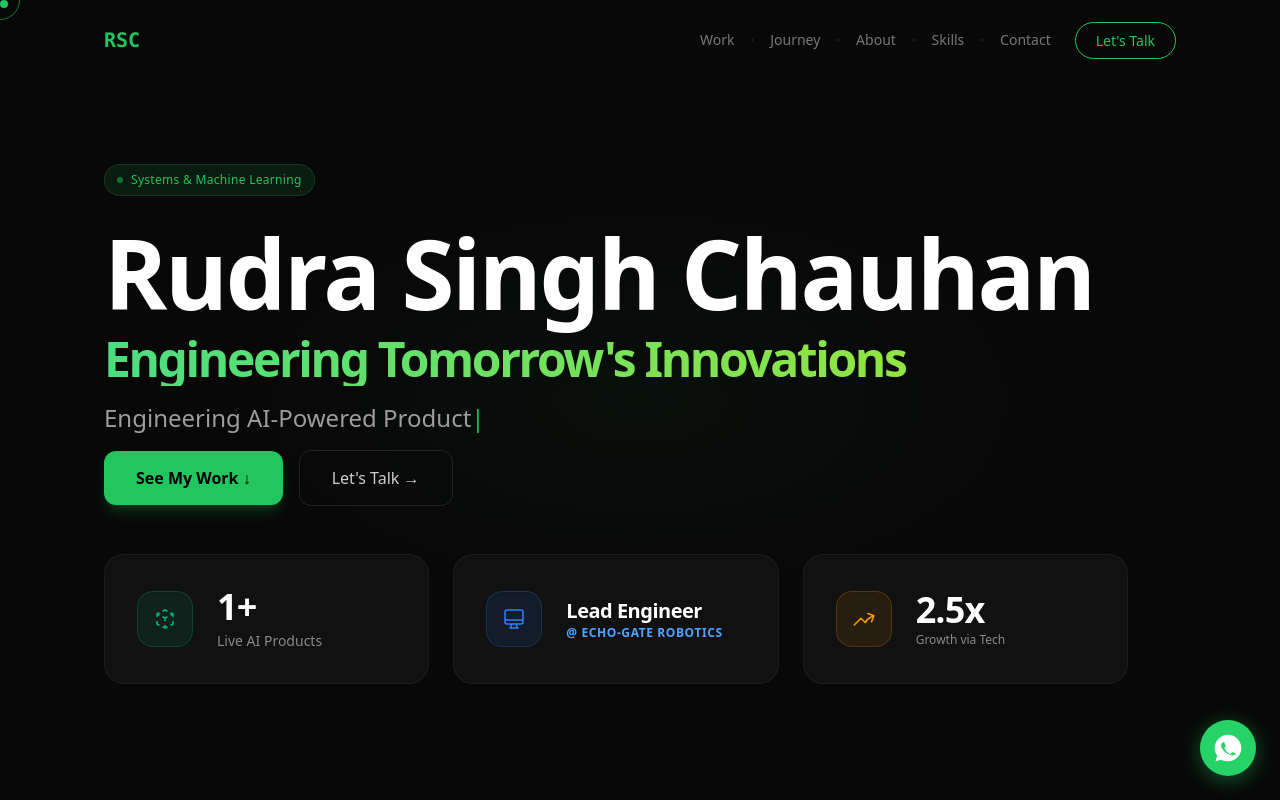
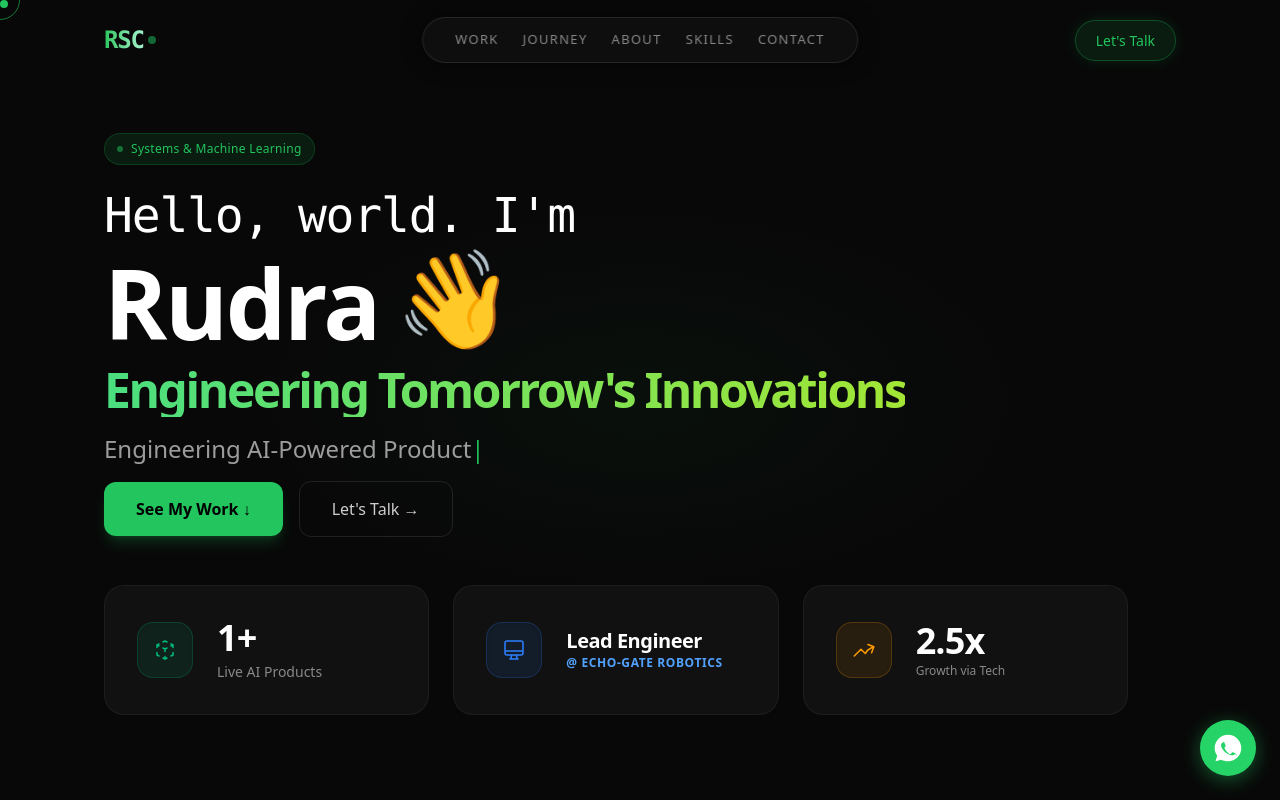
Before and after one commit to RudraS-Chauhan/Rudra-Portfolio, a React (Vite) app: page / in a window 1280 px wide. Shown: the top 800 px of the page. Built offline with nearby package versions, Linux system fonts and the light colour scheme.

Commit message:
feat: Add react-icons dependency and usage
Integrates the react-icons library to display visual representations of various technologies within the application. This includes updating dependencies and introducing a new `techIcons` mapping in `App.tsx` to associate icons with specific technologies.

```diff
--- a/package.json
+++ b/package.json
@@ -21,6 +21,7 @@
     "motion": "^12.23.24",
     "react": "^19.0.1",
     "react-dom": "^19.0.1",
+    "react-icons": "^5.6.0",
     "react-syntax-highlighter": "^16.1.1",
     "vite": "^6.2.3"
   },
--- a/src/App.tsx
+++ b/src/App.tsx
@@ -2,6 +2,12 @@
 
 import React, { useState, useEffect, useRef } from 'react';
 import { motion, AnimatePresence } from 'framer-motion';
+import {
+  SiJavascript, SiTypescript, SiPython, SiCplusplus, SiReact,
+  SiNextdotjs, SiNodedotjs, SiTailwindcss, SiFlutter, SiFirebase,
+  SiDocker, SiGit, SiVercel, SiGooglegemini, SiDart, SiGithub
+} from 'react-icons/si';
+import { FaJava, FaDatabase, FaRobot, FaMicrochip, FaCogs, FaProjectDiagram } from 'react-icons/fa';
 
 const countUpCurve = (progress: number) => 1 - Math.pow(1 - progress, 3);
 
@@ -33,6 +39,36 @@ const techDescriptions: Record<string, string> = {
   'SolidWorks': '3D CAD design for hardware.',
   'Hardware Integration': 'Bridging software & physical systems.',
   'Rapid Prototyping': 'Iterative physical development.',
+};
+
+const techIcons: Record<string, React.ReactNode> = {
+  'JavaScript': <SiJavascript className="w-4 h-4" />,
+  'TypeScript': <SiTypescript className="w-4 h-4" />,
+  'Python': <SiPython className="w-4 h-4" />,
+  'Java': <FaJava className="w-4 h-4" />,
+  'C++': <SiCplusplus className="w-4 h-4" />,
+  'SQL': <FaDatabase className="w-4 h-4" />,
+  'React': <SiReact className="w-4 h-4" />,
+  'Next.js': <SiNextdotjs className="w-4 h-4" />,
+  'Node.js': <SiNodedotjs className="w-4 h-4" />,
+  'Tailwind': <SiTailwindcss className="w-4 h-4" />,
+  'Tailwind CSS': <SiTailwindcss className="w-4 h-4" />,
+  'Flutter': <SiFlutter className="w-4 h-4" />,
+  'Dart (Flutter)': <SiDart className="w-4 h-4" />,
+  'Firebase': <SiFirebase className="w-4 h-4" />,
+  'Docker': <SiDocker className="w-4 h-4" />,
+  'Git': <SiGit className="w-4 h-4" />,
+  'Git & GitHub': <SiGithub className="w-4 h-4" />,
+  'Vercel': <SiVercel className="w-4 h-4" />,
+  'REST APIs': <FaProjectDiagram className="w-4 h-4" />,
+  'SQL databases': <FaDatabase className="w-4 h-4" />,
+  'Gemini AI': <SiGooglegemini className="w-4 h-4" />,
+  'Google Gemini': <SiGooglegemini className="w-4 h-4" />,
+  'Claude AI': <FaRobot className="w-4 h-4" />,
+  'Prompt Engineering': <FaRobot className="w-4 h-4" />,
+  'SolidWorks': <FaCogs className="w-4 h-4" />,
+  'Hardware Integration': <FaMicrochip className="w-4 h-4" />,
+  'Rapid Prototyping': <FaCogs className="w-4 h-4" />,
 };
 
 const TooltipTag = ({ text, children, className }: { text?: string, children: React.ReactNode, className?: string }) => {
@@ -608,30 +644,31 @@ export default function Portfolio() {
 
       {/* Navbar */}
       <div className="fixed top-0 left-0 h-[2px] bg-gradient-to-r from-[#22c55e] to-[#a3e635] z-[9999]" style={{ width: `${scrollProgress * 100}%` }} />
-      <nav className={`fixed top-0 left-0 right-0 z-50 transition-all duration-300 ${navScrolled ? 'bg-[#080808]/90 backdrop-blur-[20px] border-b border-[#22c55e]/15' : 'bg-transparent border-transparent'}`}>
-        <div className="max-w-6xl mx-auto px-6 md:px-10 h-20 flex items-center justify-between">
-          <a href="#hero" className="font-mono font-bold text-[20px] text-[#22c55e] hover:text-white hover:tracking-[2px] hover:shadow-[0_0_15px_rgba(34,197,94,0.5)] transition-all duration-300 relative group">
-            RSC
-            <span className="absolute -bottom-1 left-0 w-0 h-0.5 bg-[#22c55e] group-hover:w-full transition-all duration-300"></span>
+      <nav className={`fixed top-0 left-0 right-0 z-50 transition-all duration-500 ${navScrolled ? 'bg-[#080808]/80 backdrop-blur-[20px] border-b border-[#22c55e]/10' : 'bg-transparent border-transparent'}`}>
+        <div className="max-w-6xl mx-auto px-6 md:px-10 h-20 flex items-center justify-between relative">
+          <a href="#hero" className="font-mono font-black text-[24px] tracking-tighter flex items-center gap-1 group relative z-10 w-[80px]">
+            <span className="text-transparent bg-clip-text bg-gradient-to-r from-[#22c55e] to-emerald-200 group-hover:to-white transition-all duration-500">RSC</span>
+            <span className="w-2 h-2 rounded-full bg-[#22c55e] animate-pulse group-hover:scale-150 transition-transform duration-300"></span>
           </a>
-          <div className="hidden md:flex items-center gap-6">
-            <div className="flex items-center gap-4 text-sm text-white/45">
+
+          <div className="hidden md:flex absolute left-1/2 -translate-x-1/2 items-center px-8 py-3 rounded-full bg-[#111]/80 backdrop-blur-md border border-white/10 shadow-[0_0_20px_rgba(0,0,0,0.5)] z-0">
+            <div className="flex items-center gap-6 text-[13px] font-medium text-white/50 tracking-widest uppercase">
               <a href="#work" className="hover:text-white transition-colors duration-200">Work</a>
-              <span className="opacity-30">·</span>
               <a href="#journey" className="hover:text-white transition-colors duration-200">Journey</a>
-              <span className="opacity-30">·</span>
               <a href="#about" className="hover:text-white transition-colors duration-200">About</a>
-              <span className="opacity-30">·</span>
               <a href="#skills" className="hover:text-white transition-colors duration-200">Skills</a>
-              <span className="opacity-30">·</span>
               <a href="#contact" className="hover:text-white transition-colors duration-200">Contact</a>
             </div>
-            <MagneticButton href="#contact" className="px-5 py-2 rounded-full border border-[#22c55e] text-[#22c55e] text-sm font-medium hover:bg-[#22c55e]/10 transition-colors cursor-pointer">
+          </div>
+
+          <div className="hidden md:flex items-center justify-end w-[80px] z-10">
+            <MagneticButton href="#contact" className="px-5 py-2.5 rounded-full bg-[#22c55e]/10 border border-[#22c55e]/30 text-[#22c55e] text-sm font-medium hover:bg-[#22c55e] hover:text-black transition-all duration-300 cursor-pointer w-max whitespace-nowrap shadow-[0_0_15px_rgba(34,197,94,0.15)] hover:shadow-[0_0_20px_rgba(34,197,94,0.3)]">
               Let's Talk
             </MagneticButton>
           </div>
-          <button className="md:hidden text-[#22c55e] p-2" onClick={() => setMenuOpen(true)} aria-label="Open Menu">
-            <svg viewBox="0 0 24 24" fill="none" stroke="currentColor" strokeWidth="2" className="w-6 h-6"><path d="M4 6h16M4 12h16M4 18h16"/></svg>
+
+          <button className="md:hidden text-[#22c55e] p-2 -mr-2 z-10" onClick={() => setMenuOpen(true)} aria-label="Open Menu">
+            <svg viewBox="0 0 24 24" fill="none" stroke="currentColor" strokeWidth="2" className="w-8 h-8"><path d="M4 6h16M4 12h16M4 18h16"/></svg>
           </button>
         </div>
       </nav>
@@ -660,8 +697,14 @@ export default function Portfolio() {
             <div className="w-1.5 h-1.5 bg-[#22c55e] rounded-full animate-[pulse_2s_ease-in-out_infinite]" />
             Systems & Machine Learning
           </div>
-          <h1 className="text-[clamp(48px,8vw,96px)] font-black leading-[1.1] mb-2 tracking-tight">
-            <ScrambleText text="Rudra Singh Chauhan" />
+          <h1 className="text-[clamp(48px,8vw,96px)] font-black leading-[1.1] mb-2 tracking-tight group">
+            <span className="text-white/40 block text-[clamp(24px,4vw,48px)] mb-2 font-mono font-medium tracking-tight">
+              <ScrambleText text="Hello, world. I'm" />
+            </span>
+            <div className="flex items-center gap-4">
+              <span className="text-white hover:text-transparent hover:bg-clip-text hover:bg-gradient-to-r hover:from-[#22c55e] hover:to-emerald-200 transition-all duration-300">Rudra</span>
+              <span className="text-[#22c55e] animate-[bounce_2s_infinite] origin-bottom inline-block">👋</span>
+            </div>
             <span className="gradient-text block mt-2 text-[clamp(24px,4vw,48px)]">Engineering Tomorrow's Innovations</span>
           </h1>
           <div className="text-xl md:text-2xl text-white/50 mb-8 mt-2 h-8">
@@ -908,8 +951,11 @@ export default function Portfolio() {
           <div className="absolute top-0 bottom-0 left-[-0.5px] w-px bg-gradient-to-b from-[#22c55e] via-transparent to-transparent opacity-50"></div>
 
           <motion.div className="relative group" initial={{ opacity: 0, y: 30 }} whileInView={{ opacity: 1, y: 0 }} viewport={{ once: true, amount: 0.2 }} transition={{ duration: 0.5 }}>
-            <div className="absolute -left-[41px] md:-left-[57px] top-1 w-4 h-4 rounded-full bg-[#111] border-2 border-[#22c55e] shadow-[0_0_10px_rgba(34,197,94,0.5)] z-10 flex items-center justify-center animate-[pulse_2s_ease-in-out_infinite]">
-               <div className="w-1.5 h-1.5 bg-[#22c55e] rounded-full"></div>
+            <div className="absolute -left-[41px] md:-left-[57px] top-1 z-10 flex items-center justify-center">
+              <div className="absolute w-4 h-4 rounded-full bg-[#22c55e] animate-[ping_3s_cubic-bezier(0,0,0.2,1)_infinite] opacity-40"></div>
+              <div className="relative w-4 h-4 rounded-full bg-[#111] border-2 border-[#22c55e] shadow-[0_0_10px_rgba(34,197,94,0.5)] flex items-center justify-center">
+                 <div className="w-1.5 h-1.5 bg-[#22c55e] rounded-full"></div>
+              </div>
             </div>
             <div className="bg-[#111] border border-white/5 rounded-2xl p-6 md:p-8 hover:border-[#22c55e]/30 transition-all duration-300 shadow-2xl group-hover:shadow-[0_0_30px_rgba(34,197,94,0.15)] relative">
               <div className="flex flex-col md:flex-row md:items-center justify-between gap-4 mb-4">
@@ -939,7 +985,10 @@ export default function Portfolio() {
           </motion.div>
 
           <motion.div className="relative group" initial={{ opacity: 0, y: 30 }} whileInView={{ opacity: 1, y: 0 }} viewport={{ once: true, amount: 0.2 }} transition={{ duration: 0.5, delay: 0.1 }}>
-            <div className="absolute -left-[41px] md:-left-[57px] top-1 w-4 h-4 rounded-full bg-[#111] border border-white/20 shadow-[0_0_10px_rgba(255,255,255,0.2)] animate-[pulse_2.5s_ease-in-out_infinite] z-10"></div>
+            <div className="absolute -left-[41px] md:-left-[57px] top-1 z-10 flex items-center justify-center">
+              <div className="absolute w-4 h-4 rounded-full border border-white/40 animate-[ping_4s_cubic-bezier(0,0,0.2,1)_infinite] opacity-50"></div>
+              <div className="relative w-4 h-4 rounded-full bg-[#111] border border-white/20 shadow-[0_0_10px_rgba(255,255,255,0.2)]"></div>
+            </div>
             <div className="bg-[#111] border border-white/5 rounded-2xl p-6 md:p-8 hover:border-blue-500/30 transition-all duration-300 shadow-2xl group-hover:shadow-[0_0_30px_rgba(59,130,246,0.15)] relative">
               <div className="flex flex-col md:flex-row md:items-center justify-between gap-4 mb-4">
                 <div className="flex items-center gap-3">
@@ -1002,7 +1051,7 @@ export default function Portfolio() {
           <div className="w-full md:w-[60%] flex flex-col">
             <span className="hidden md:block text-[100px] leading-[0.8] text-[#22c55e] font-serif opacity-60 -mb-4">"</span>
             <p className="text-[15px] sm:text-[16px] md:text-[18px] leading-[1.8] text-white/75 font-normal">
-              <TypewriterQuote quote="I am a driven first-year BTech student specializing in AI & Machine Learning, believing that true learning happens through building. Refusing to wait for graduation, I have already engineered and launched a live AI placement kit platform serving hundreds of students, architected complex bionic hardware prototypes like the FOREFLEX-AMTU, and even built a profitable 3D origami venture. I don't just build demos; I architect robust, real-world solutions. By leveraging early adoption of advanced frameworks and deep foundational computer science knowledge, I use AI not as a crutch, but as an exponential force multiplier." />
+              <TypewriterQuote quote="I'm a builder. I don't wait for graduation to start creating. From launching a live AI platform serving hundreds of students to architecting bionic hardware like the FOREFLEX-AMTU, I turn complex problems into scalable solutions. I use AI not as a crutch, but as an exponential force multiplier to engineer the future—today." />
             </p>
             <div className="flex flex-wrap gap-3 md:gap-4 mt-8">
               <a href="/resume.pdf" target="_blank" rel="noopener noreferrer" className="flex-1 md:flex-none text-center text-xs md:text-sm font-semibold text-[#22c55e] hover:text-black border border-[#22c55e]/30 px-6 md:px-8 py-3 md:py-3.5 rounded-xl hover:bg-[#22c55e] transition-all">
@@ -1087,6 +1136,7 @@ export default function Portfolio() {
                 {['JavaScript', 'TypeScript', 'Python', 'Java', 'C++', 'SQL', 'React', 'Next.js', 'Node.js', 'Tailwind', 'Flutter', 'Firebase', 'Docker', 'Git', 'Vercel', 'Gemini AI', 'SolidWorks'].map((tech) => (
                   <TooltipTag key={`${i}-${tech}`} text={techDescriptions[tech]}>
                     <div className="flex items-center gap-2 px-5 py-3 bg-[#161616] border border-white/10 rounded-full text-white/80 whitespace-nowrap text-sm font-medium hover:bg-[#22c55e]/10 hover:text-[#22c55e] hover:border-[#22c55e]/50 cursor-pointer transition-colors shadow-lg">
+                      <span className="text-[#22c55e] opacity-80">{techIcons[tech]}</span>
                       {tech}
                     </div>
                   </TooltipTag>
@@ -1107,7 +1157,8 @@ export default function Portfolio() {
               {['Java', 'Python', 'SQL', 'JavaScript', 'Dart (Flutter)', 'C++'].map((skill, i) => (
                 <motion.div key={skill} initial={{ opacity: 0, scale: 0.95 }} whileInView={{ opacity: 1, scale: 1 }} viewport={{ once: true }} transition={{ delay: i * 0.05 }} className="cursor-default">
                   <TooltipTag text={techDescriptions[skill]}>
-                    <span className="px-4 py-2 bg-white/5 border border-white/10 rounded-xl text-sm font-medium text-white/80 hover:bg-[#22c55e]/10 hover:border-[#22c55e]/50 hover:text-[#22c55e] hover:-translate-y-1 hover:shadow-lg shadow-[#22c55e]/10 transition-all flex">
+                    <span className="px-4 py-2 bg-white/5 border border-white/10 rounded-xl text-sm font-medium text-white/80 hover:bg-[#22c55e]/10 hover:border-[#22c55e]/50 hover:text-[#22c55e] hover:-translate-y-1 hover:shadow-lg shadow-[#22c55e]/10 transition-all flex items-center gap-2">
+                       <span className="text-[#22c55e] opacity-80">{techIcons[skill]}</span>
                       {skill}
                     </span>
                   </TooltipTag>
@@ -1125,7 +1176,8 @@ export default function Portfolio() {
               {['React', 'Next.js', 'Flutter', 'Tailwind CSS', 'Git & GitHub', 'Vercel', 'REST APIs', 'SQL databases'].map((skill, i) => (
                 <motion.div key={skill} initial={{ opacity: 0, scale: 0.95 }} whileInView={{ opacity: 1, scale: 1 }} viewport={{ once: true }} transition={{ delay: i * 0.05 }} className="cursor-default">
                   <TooltipTag text={techDescriptions[skill]}>
-                    <span className="px-4 py-2 bg-white/5 border border-white/10 rounded-xl text-sm font-medium text-white/80 hover:bg-[#22c55e]/10 hover:border-[#22c55e]/50 hover:text-[#22c55e] hover:-translate-y-1 hover:shadow-lg shadow-[#22c55e]/10 transition-all flex">
+                    <span className="px-4 py-2 bg-white/5 border border-white/10 rounded-xl text-sm font-medium text-white/80 hover:bg-[#22c55e]/10 hover:border-[#22c55e]/50 hover:text-[#22c55e] hover:-translate-y-1 hover:shadow-lg shadow-[#22c55e]/10 transition-all flex items-center gap-2">
+                       <span className="text-[#22c55e] opacity-80">{techIcons[skill]}</span>
                       {skill}
                     </span>
                   </TooltipTag>
@@ -1143,7 +1195,8 @@ export default function Portfolio() {
               {['Prompt Engineering', 'Google Gemini', 'Claude AI', 'Hardware Integration', 'SolidWorks', 'Rapid Prototyping'].map((skill, i) => (
                 <motion.div key={skill} initial={{ opacity: 0, scale: 0.95 }} whileInView={{ opacity: 1, scale: 1 }} viewport={{ once: true }} transition={{ delay: i * 0.05 }} className="cursor-default">
                   <TooltipTag text={techDescriptions[skill]}>
-                    <span className="px-4 py-2 bg-white/5 border border-white/10 rounded-xl text-sm font-medium text-white/80 hover:bg-[#22c55e]/10 hover:border-[#22c55e]/50 hover:text-[#22c55e] hover:-translate-y-1 hover:shadow-lg shadow-[#22c55e]/10 transition-all flex">
+                    <span className="px-4 py-2 bg-white/5 border border-white/10 rounded-xl text-sm font-medium text-white/80 hover:bg-[#22c55e]/10 hover:border-[#22c55e]/50 hover:text-[#22c55e] hover:-translate-y-1 hover:shadow-lg shadow-[#22c55e]/10 transition-all flex items-center gap-2">
+                       <span className="text-[#22c55e] opacity-80">{techIcons[skill]}</span>
                       {skill}
                     </span>
                   </TooltipTag>
```
Also changed, not shown: 1 other file (tests, documents, lock files or other folders).
